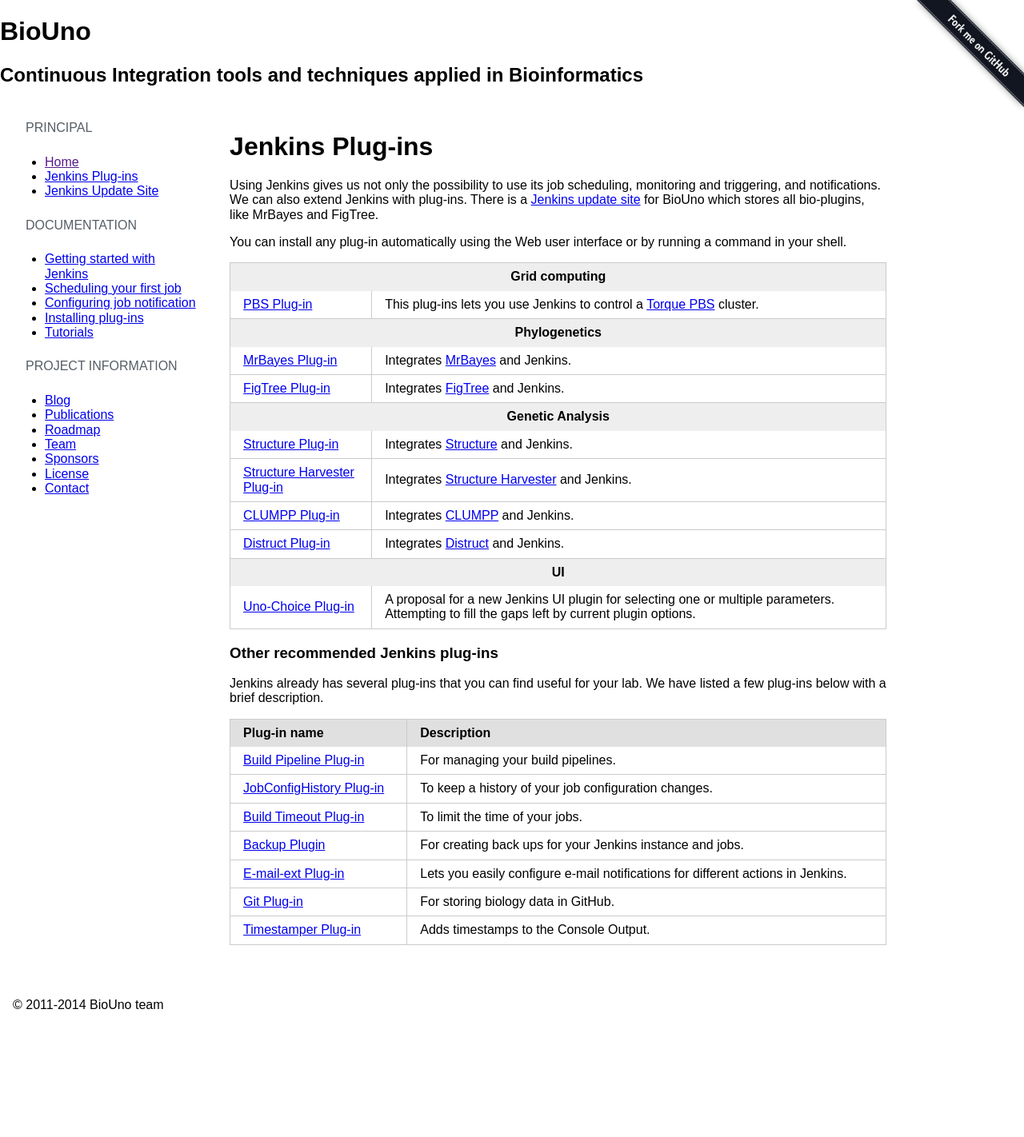
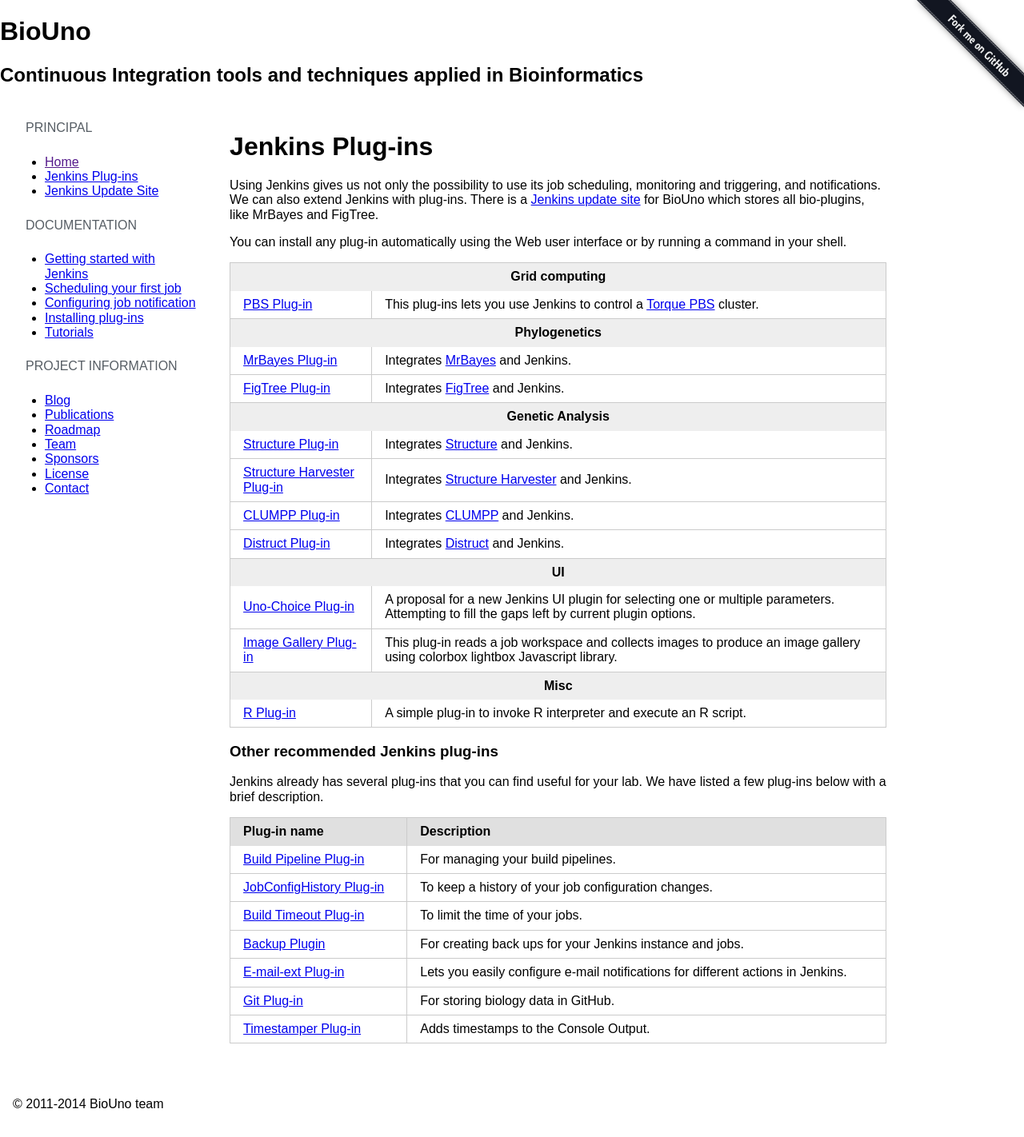
Before and after one commit to biouno/biouno.github.io, a Jekyll site: the page built from jenkins-plugins.md, in a window 1280 px wide. Shown: the whole page at 80% size. Built offline with Jekyll 4.4.1, drawn with Linux system fonts in a browser that asks for light colours; nearby versions of some CDN libraries; some web fonts are replaced; library files that are not in the unit come from our copies; before the commit the page ends 1299 px from its top, so only the background shows below that.

Commit message:
Adding Image Gallery and R plug-ins

```diff
--- a/jenkins-plugins.md
+++ b/jenkins-plugins.md
@@ -55,7 +55,18 @@
 		</tr>
 		<tr>
 			<td><a href="https://github.com/biouno/uno-choice-plugin" title="Uno-Choice Distruct Plug-in">Uno-Choice Plug-in</a></td>
-			<td>A proposal for a new Jenkins UI plugin for selecting one or multiple parameters. Attempting to fill the gaps left by current plugin options. </td>
+			<td>A proposal for a new Jenkins UI plugin for selecting one or multiple parameters. Attempting to fill the gaps left by current plugin options.</td>
+		</tr>
+		<tr>
+			<td><a href="https://wiki.jenkins-ci.org/display/JENKINS/Image+Gallery+Plugin" title="Image Gallery  Plug-in">Image Gallery Plug-in</a></td>
+			<td>This plug-in reads a job workspace and collects images to produce an image gallery using colorbox lightbox Javascript library.</td>
+		</tr>
+		<tr>
+			<th colspan="2" style="background-color: #EEEEEE">Misc</th>
+		</tr>
+		<tr>
+			<td><a href="https://wiki.jenkins-ci.org/display/JENKINS/R+Plugin" title="R Plug-in">R Plug-in</a></td>
+			<td>A simple plug-in to invoke R interpreter and execute an R script.</td>
 		</tr>
 	</tbody>
 </table>
```
